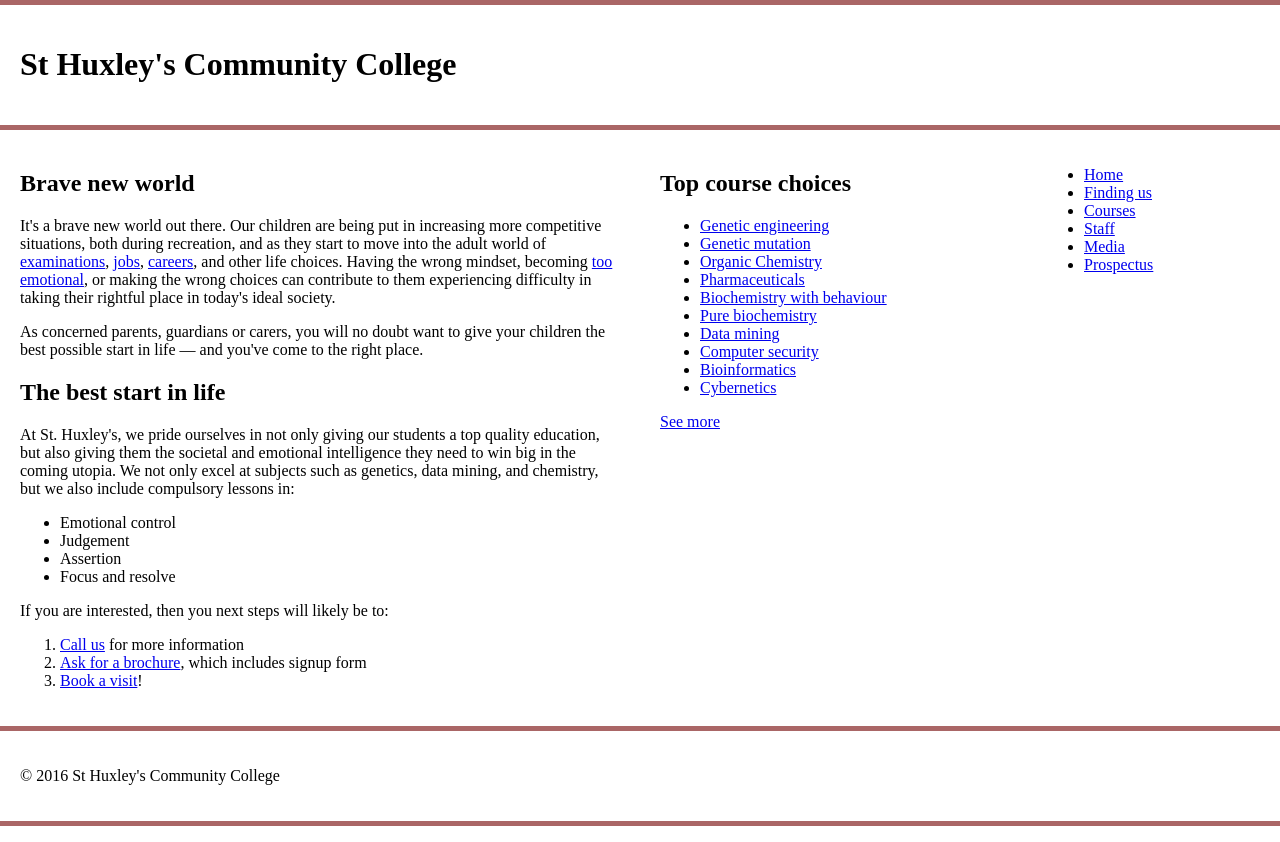
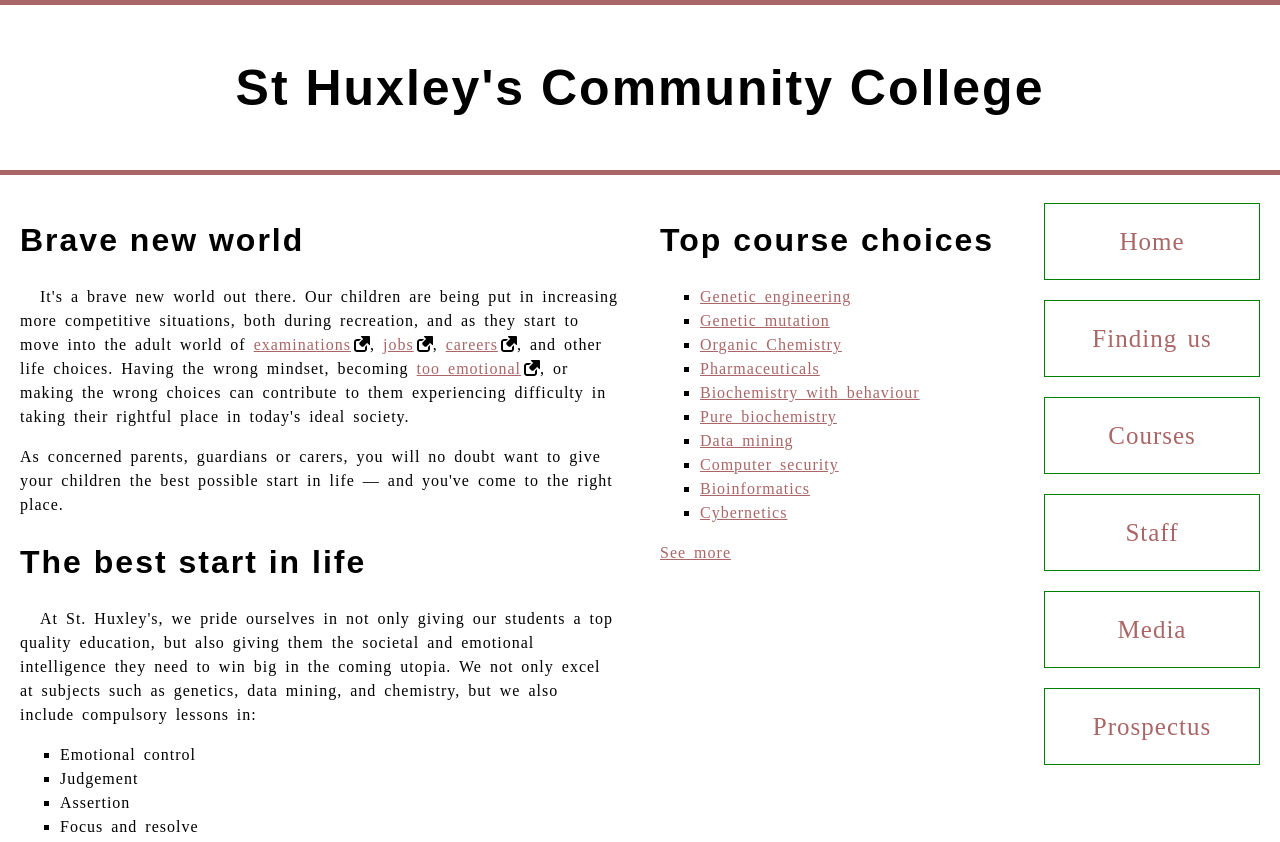
Before and after one commit to xiumujin/study-for-css, a plain HTML site: page src/index.html in a window 1280 px wide. Shown: the top 842 px of the page. Drawn offline with Linux system fonts and the light colour scheme.

Commit message:
更新css

```diff
--- a/src/style.css
+++ b/src/style.css
@@ -43,3 +43,141 @@ header, footer {
 }
 
 /* WRITE YOUR CODE BELOW HERE */
+
+/* font imports */
+
+/*
+
+Lovato light font obtained from fontspring.com,
+originally created by Philatype
+See https://www.fontspring.com/fonts/philatype/lovato
+
+Josefin slab bold obtained from fontsquirrel.com,
+originally created by Typemade
+See https://www.fontsquirrel.com/fonts/josefin-slab
+
+*/
+
+@font-face {
+    font-family: 'lovatolight';
+    font-weight: normal;
+    font-style: normal;
+}
+
+@font-face {
+    font-family: 'josefin_slabbold';
+    font-weight: normal;
+    font-style: normal;
+}
+
+/* typography stuff */
+
+html {
+    font-family: lovatolight, serif;
+    font-size: 10px;
+}
+
+h1, h2 {
+    font-family: josefin_slabbold, sans-serif;
+    letter-spacing: 2px;
+}
+
+h1 {
+    font-size: 5rem;
+    text-align: center;
+}
+
+h2 {
+    font-size: 3.2rem;
+}
+
+section h2 + p {
+    text-indent: 20px;
+}
+
+p, li {
+    font-size: 1.6rem;
+    line-height: 1.5;
+    letter-spacing: 1px;
+    word-spacing: 3px;
+}
+
+/* Link styling */
+
+a {
+    outline: none;
+}
+
+a[href*="http"] {
+    padding-right: 19px;
+    background: url(icon.png) no-repeat 100% 0;
+    background-size: 16px 16px;
+}
+
+a:link, a:visited {
+    color: #a66;
+}
+
+a:focus, a:hover {
+    text-decoration: none;
+}
+
+a:active {
+    color: transparent;
+    text-shadow: 0 0 1px #f00,
+    0 0 2px #f00,
+    0 0 3px black,
+    0 0 4px black;
+}
+
+/* lists: extra margin top and bottom to make it
+always have the same spacing as with paragraphs */
+
+ul, ol {
+    margin: 1.6rem 0;
+}
+
+ul {
+    list-style-type: square;
+}
+
+ol {
+    list-style-type: lower-latin;
+}
+
+/* nav menu */
+
+nav ul {
+    padding-left: 0;
+    margin-top: 0.8rem;
+}
+
+nav li {
+    list-style-type: none;
+    margin-bottom: 2rem;
+}
+
+nav li a {
+    text-decoration: none;
+    display: inline-block;
+    width: 100%;
+    line-height: 3;
+    text-align: center;
+    font-size: 2.5rem;
+    border: 1px solid green;
+}
+
+nav li a:focus {
+    color: orange;
+    background: greenyellow;
+}
+
+nav li a:hover {
+    color: white;
+    background: #a66;
+}
+
+nav li a:active {
+    color: white;
+    background: black;
+}
```
